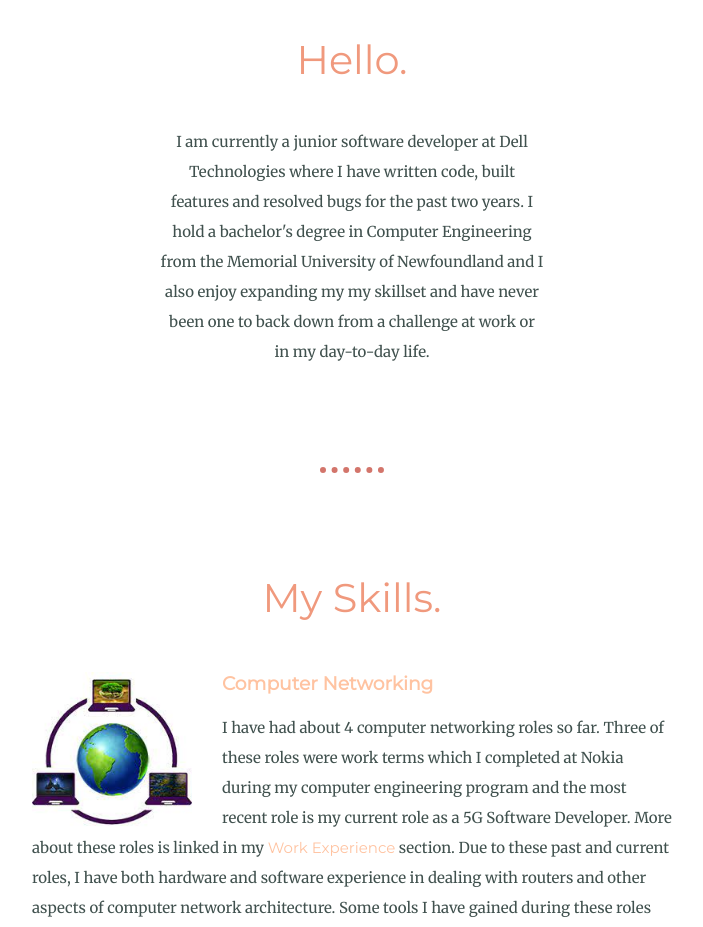
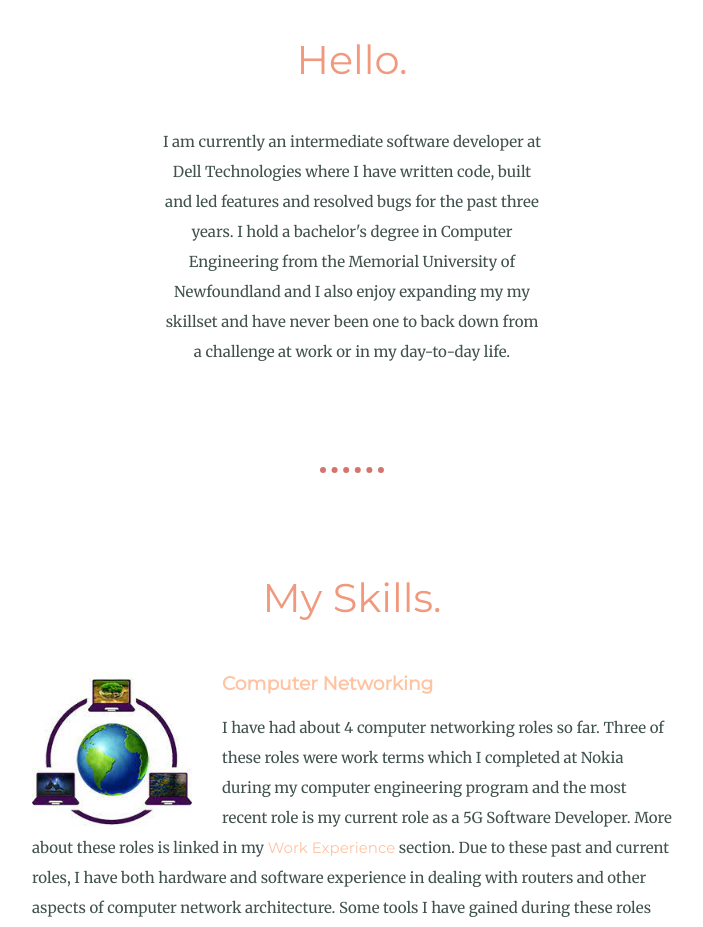
Before and after one commit to SomebiJN/HTML-CSS-personal-website, a plain HTML site: page index.html in a window 1280 px wide. Shown: the part 1021-1948 px from the top of the page, without its empty margins (288-991 px from the left). Drawn offline with Linux system fonts and the light colour scheme.

Commit message:
Update index.html
update content

```diff
--- a/index.html
+++ b/index.html
@@ -19,7 +19,7 @@
             <div class="profile">
               <img id="profile-pic" src="profile-modified.png" alt="profile of Somebi">
               <h2>Hello.</h2>
-              <p class="intro">I am currently a junior software developer at Dell Technologies where I have written code, built features and resolved bugs for the past two years. I hold a bachelor's degree in Computer Engineering from the Memorial University of Newfoundland and I also enjoy expanding my my skillset and have never been one to back down from a challenge at work or in my day-to-day life.</p>
+              <p class="intro">I am currently an intermediate software developer at Dell Technologies where I have written code, built and led features and resolved bugs for the past three years. I hold a bachelor's degree in Computer Engineering from the Memorial University of Newfoundland and I also enjoy expanding my my skillset and have never been one to back down from a challenge at work or in my day-to-day life.</p>
             </div>
             <hr>
             <div class="skills">
```
